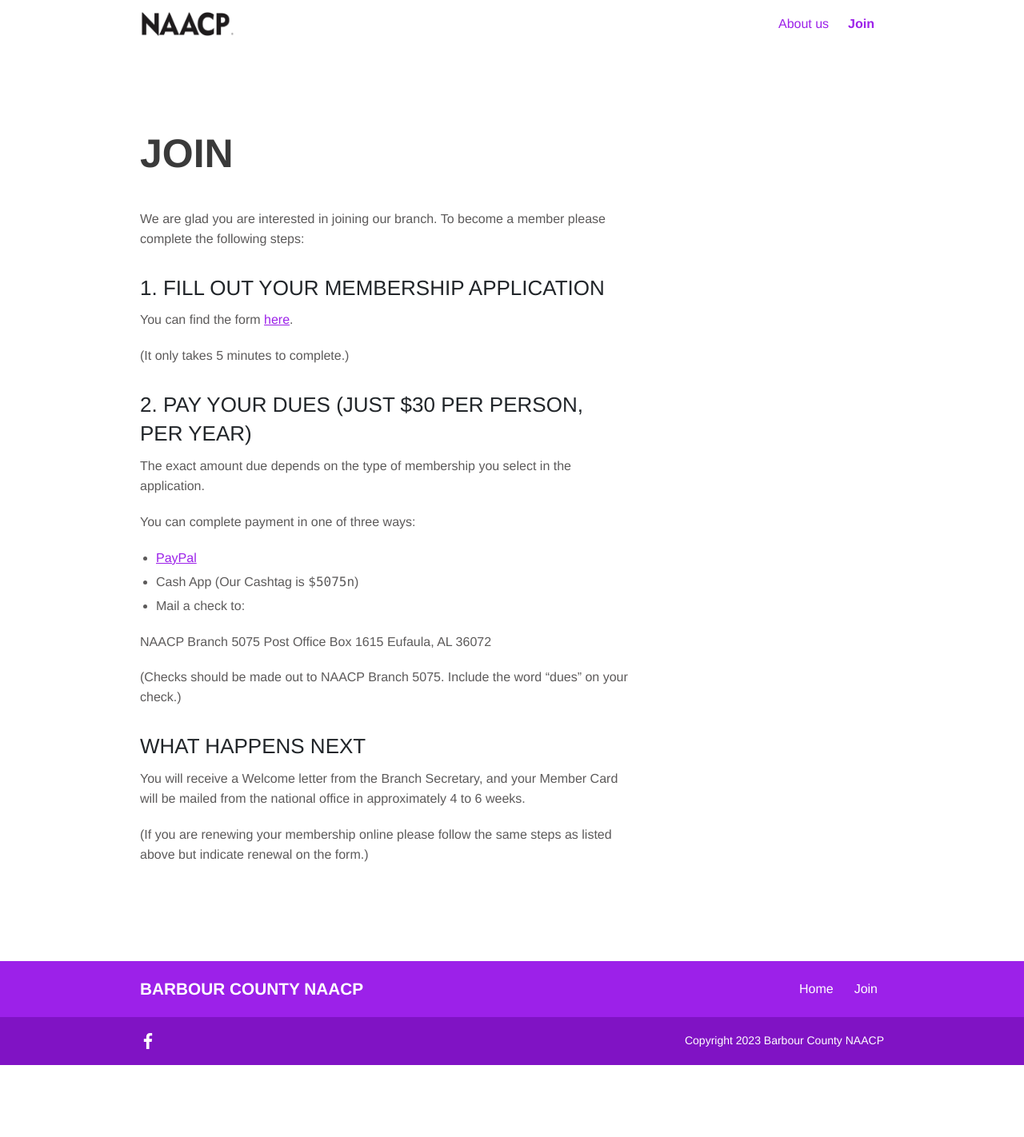
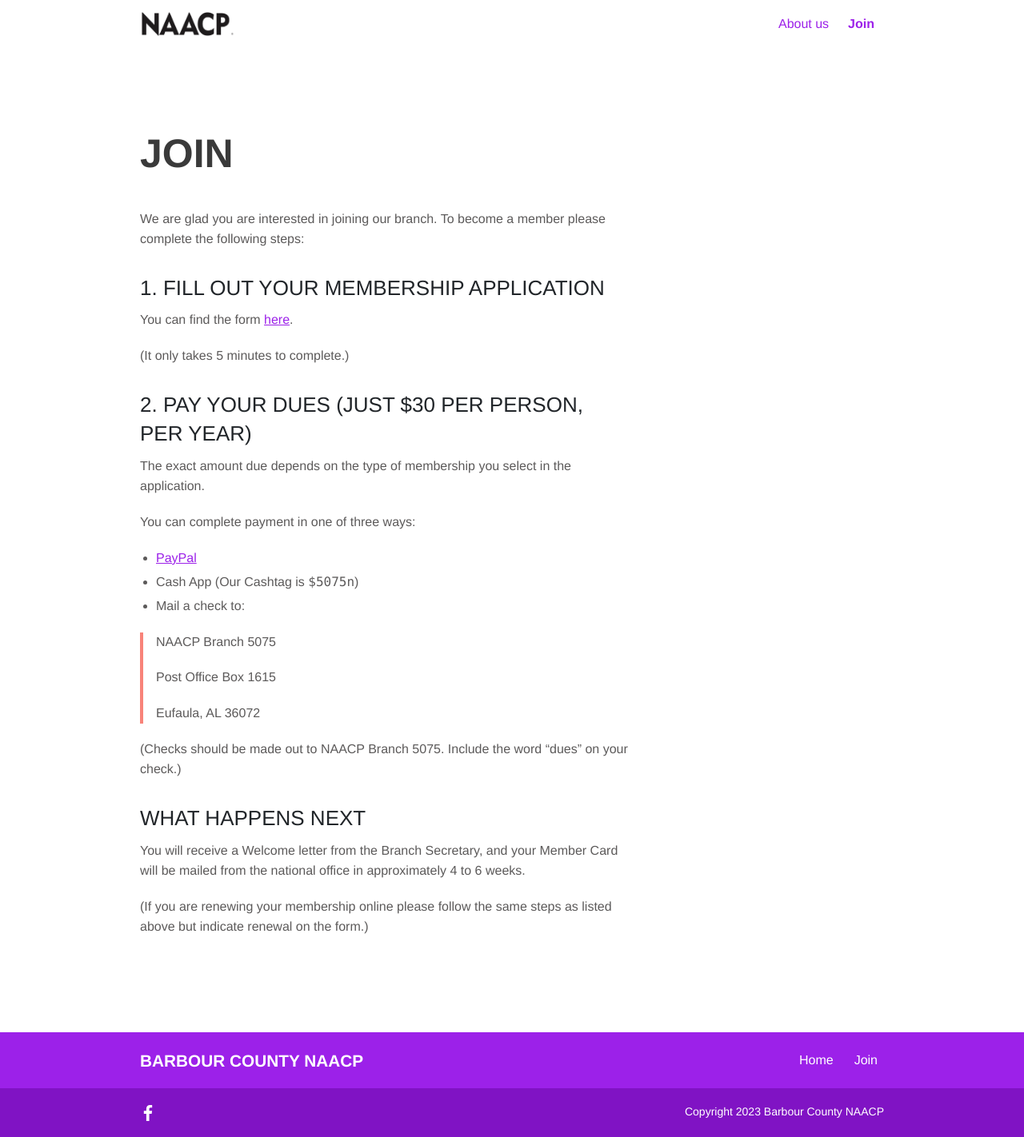
Before and after one commit to barbour-naacp/website, a Jekyll site: the page built from join.md, in a window 1280 px wide. Shown: the whole page at 80% size. Built offline with Jekyll 4.4.1, drawn with Linux system fonts in a browser that asks for light colours; before the commit the page ends 1332 px from its top, so only the background shows below that.

Commit message:
fix newline on address

```diff
--- a/join.md
+++ b/join.md
@@ -22,9 +22,11 @@
 - Cash App (Our Cashtag is `$5075n`)
 - Mail a check to:
 
-NAACP Branch 5075
-Post Office Box 1615
-Eufaula, AL 36072
+> NAACP Branch 5075
+>
+> Post Office Box 1615
+>
+> Eufaula, AL 36072
 
 (Checks should be made out to NAACP Branch 5075. Include the word “dues” on your check.)
 
```
